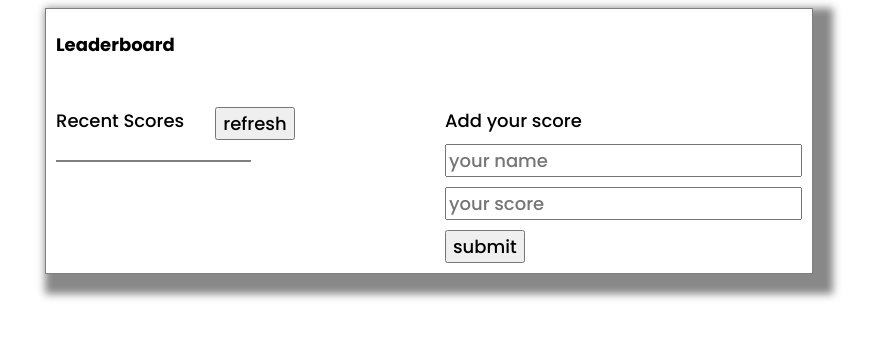
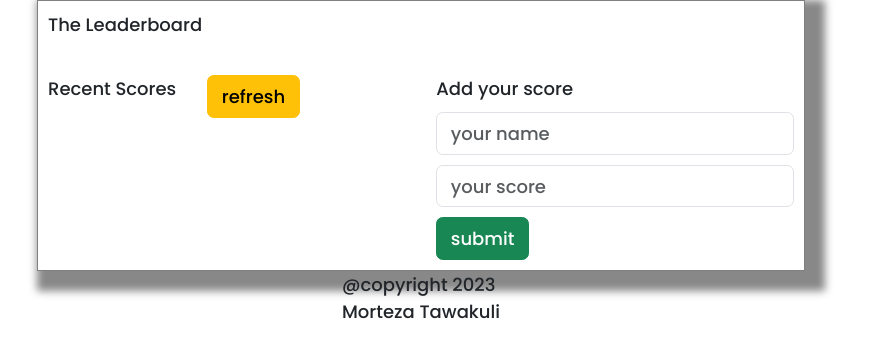
Before and after one commit to tawakuliKH/The-Leaderboard, a website built with webpack: page src/index.html in a window 1280 px wide. Shown: the whole page, without its empty margins (219-1088 px from the left). Built offline with nearby package versions, Linux system fonts and the light colour scheme; no server answers.

Commit message:
Update index.html file for new ui

```diff
--- a/src/index.html
+++ b/src/index.html
@@ -5,20 +5,24 @@
     <meta charset="UTF-8">
     <meta http-equiv="X-UA-Compatible" content="IE=edge">
     <meta name="viewport" content="width=device-width, initial-scale=1.0">
-    <title>Leaderboard</title>
+    <title>The Leaderboard</title>
+    <link href="https://cdn.jsdelivr.net/npm/bootstrap@5.3.0-alpha2/dist/css/bootstrap.min.css" rel="stylesheet"
+        integrity="sha384-aFq/bzH65dt+w6FI2ooMVUpc+21e0SRygnTpmBvdBgSdnuTN7QbdgL+OapgHtvPp" crossorigin="anonymous">
 </head>
 
 <body>
     <div class="content">
-        <h1>Leaderboard</h1>
+        <div class="header">
+            <div class="leaderboard">The Leaderboard</div>
+        </div>
         <div class="content-main">
             <div class="scores">
                 <div class="scores-refresh">
                     <div class="recent">Recent Scores</div>
-                    <div class="refresh"><button class="refresh-btn">refresh</button></div>
+                    <div class="refresh"><button class="refresh-btn btn btn-warning">refresh</button></div>
                 </div>
                 <div class="scores-table">
-                    <table class="name-scores">
+                    <table class="name-scores table">
 
                     </table>
                 </div>
@@ -26,14 +30,24 @@
             <div class="add-new">
                 <div class="form-name">Add your score</div>
                 <form action="" class="form-input">
-                    <div ><input type="text" class="your-name" placeholder="your name"></div>
-                    <div ><input type="number" class="your-score" placeholder="your score"></div>
-                    <div ><input type="button" class="submit" value="submit"></div>
+                    <div><input type="text" class="your-name form-control" placeholder="your name"></div>
+                    <div><input type="number" class="your-score form-control" placeholder="your score"></div>
+                    <div><input type="button" class="btn btn-success submit" value="submit"></div>
                 </form>
             </div>
         </div>
 
     </div>
+
+    <div class="footer">
+
+        <div class="copyright">
+            @copyright 2023
+        </div>
+        <div class="developer">
+            Morteza Tawakuli
+        </div>
+    </div>
 </body>
 
 </html>
```
